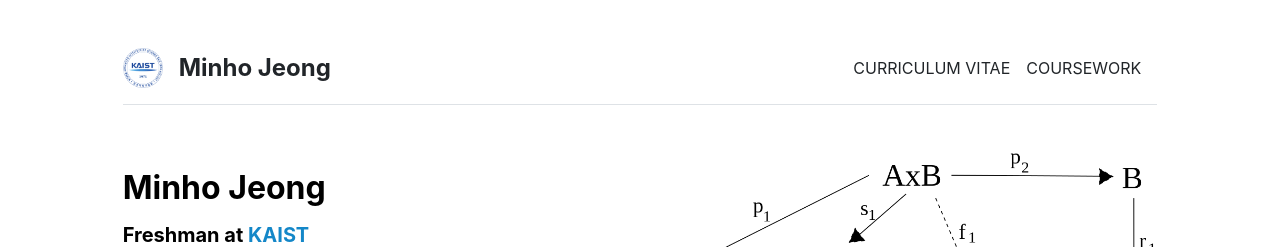
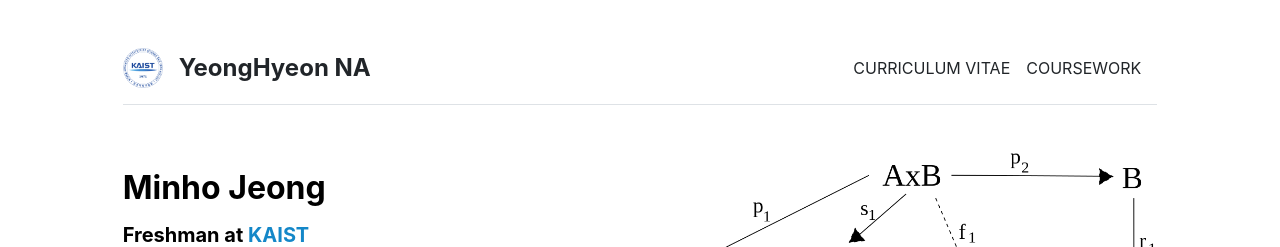
Before and after one commit to ynghyn-na/ynghyn-na.github.io, a Jekyll site: the page built from index.md, in a window 1280 px wide. Shown: the top 247 px of the page. Built offline with Jekyll 4.4.1, drawn with Linux system fonts in a browser that asks for light colours.

Commit message:
Update _config.yml

```diff
--- a/_config.yml
+++ b/_config.yml
@@ -1,6 +1,6 @@
 url: "" # the base hostname & protocol for your site, e.g. http://example.com
 baseurl: "" # the subpath of your site, e.g. /blog
-title: "Minho Jeong" # the name of your site, e.g. ACME Corp.
+title: "YeongHyeon NA" # the name of your site, e.g. ACME Corp.
 description: ""
 
 sass:
```
